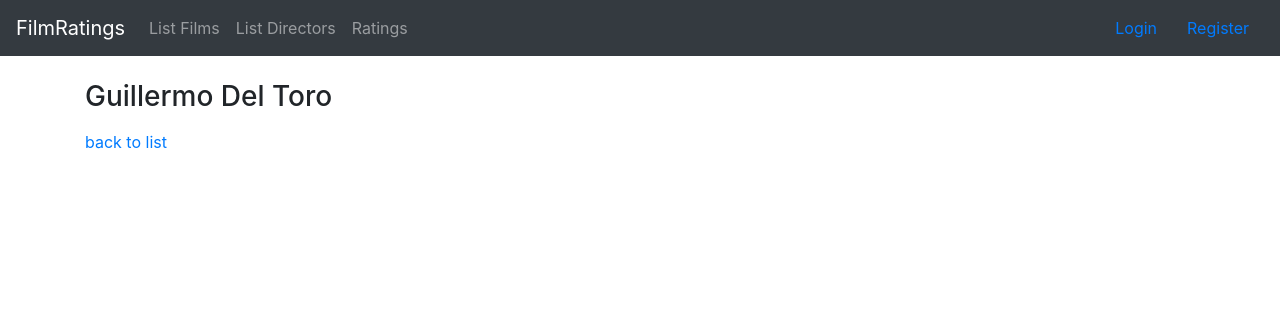
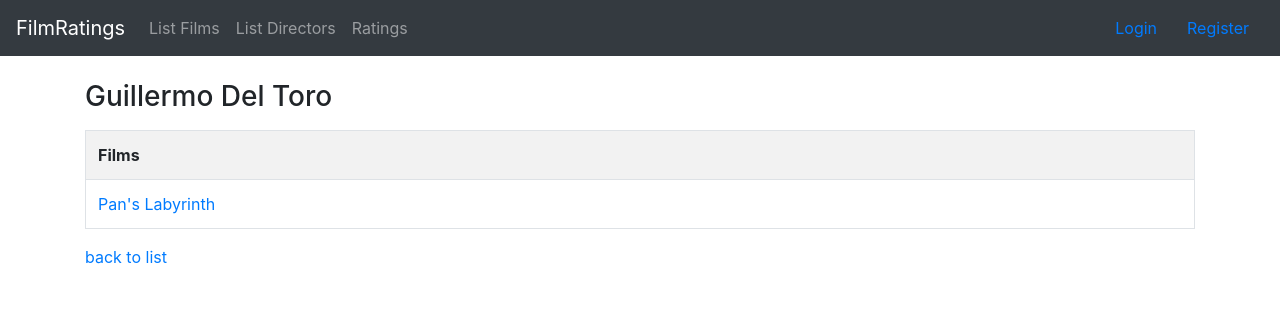
Before and after one commit to antlammi/FilmRatings, a Flask app: page /directors/1 in a window 1280 px wide. Shown: the top 316 px of the page. Run offline with Flask 2, Linux system fonts and the light colour scheme; data comes from the database, SQL or seed files in the repository; some libraries are stand-ins or nearby versions.

Commit message:
added table containing director's films to director show

```diff
--- a/application/directors/views.py
+++ b/application/directors/views.py
@@ -1,6 +1,7 @@
 from application import app, db, login_required
 from flask import redirect, render_template, request, url_for
 from application.directors.models import Director
+from application.films.models import Film
 from application.directors.forms import DirectorForm
 
 @app.route("/directors/new")
@@ -30,4 +31,5 @@ def directors_index():
 @app.route("/directors/<director_id>", methods=["GET"])
 def directors_show(director_id):
     d = Director.query.get(director_id)
-    return render_template("directors/show.html", id = director_id, director = d)
+    f = Film.query.filter_by(director_id = d.id)
+    return render_template("directors/show.html", id = d.id, director = d, films = f)
--- a/application/templates/directors/show.html
+++ b/application/templates/directors/show.html
@@ -10,7 +10,18 @@
     <p> {{ director.bio }}</p>
 
 {% endif %}
-
+<table class = "table table-bordered table-striped">
+    <tr>
+        <th>Films</th>
+    </tr>
+    {% for film in films %}
+    <tr>
+        <td>
+            <a href="{{url_for('films_show', film_id=film.id)}}">{{film.name}}</a>
+        </td>
+    </tr>
+    {% endfor %}
+</table>
 <p>
     <a href="{{ url_for('directors_index')}}">back to list</a>
 </p>
```
